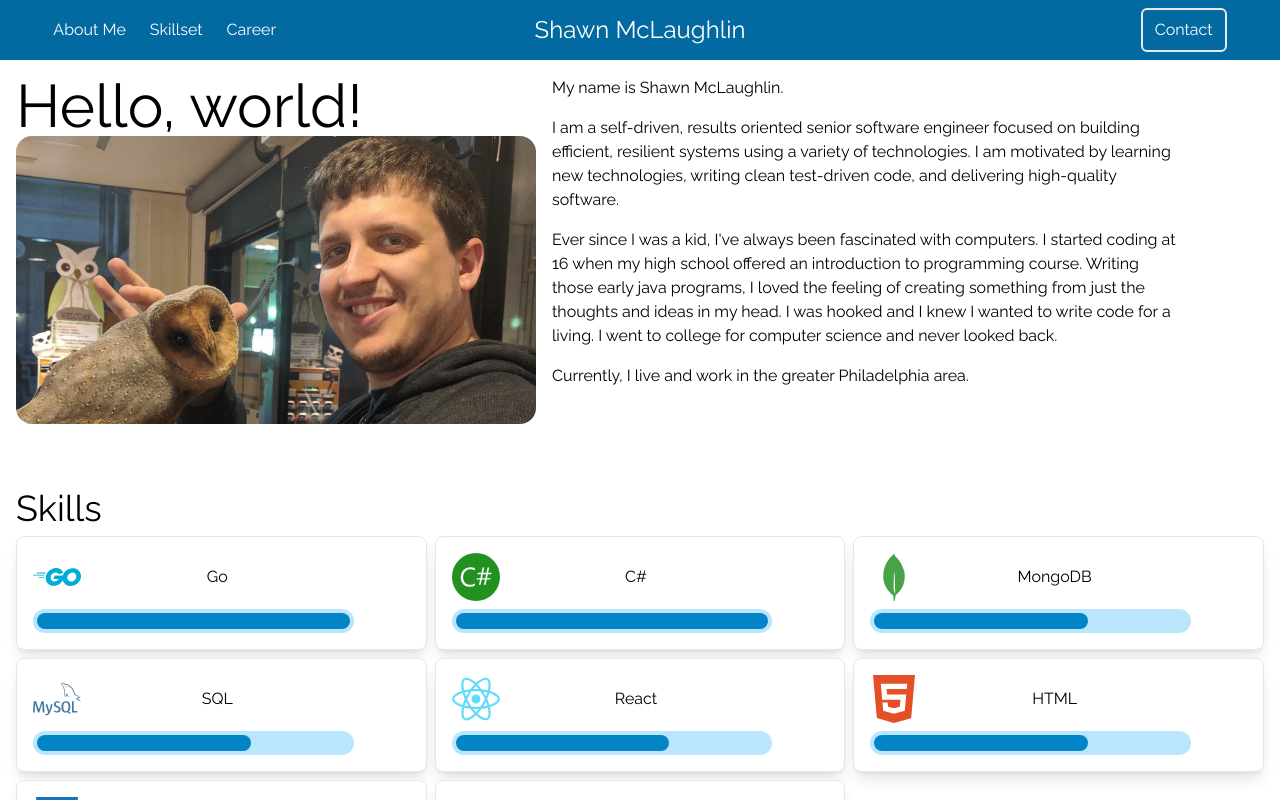
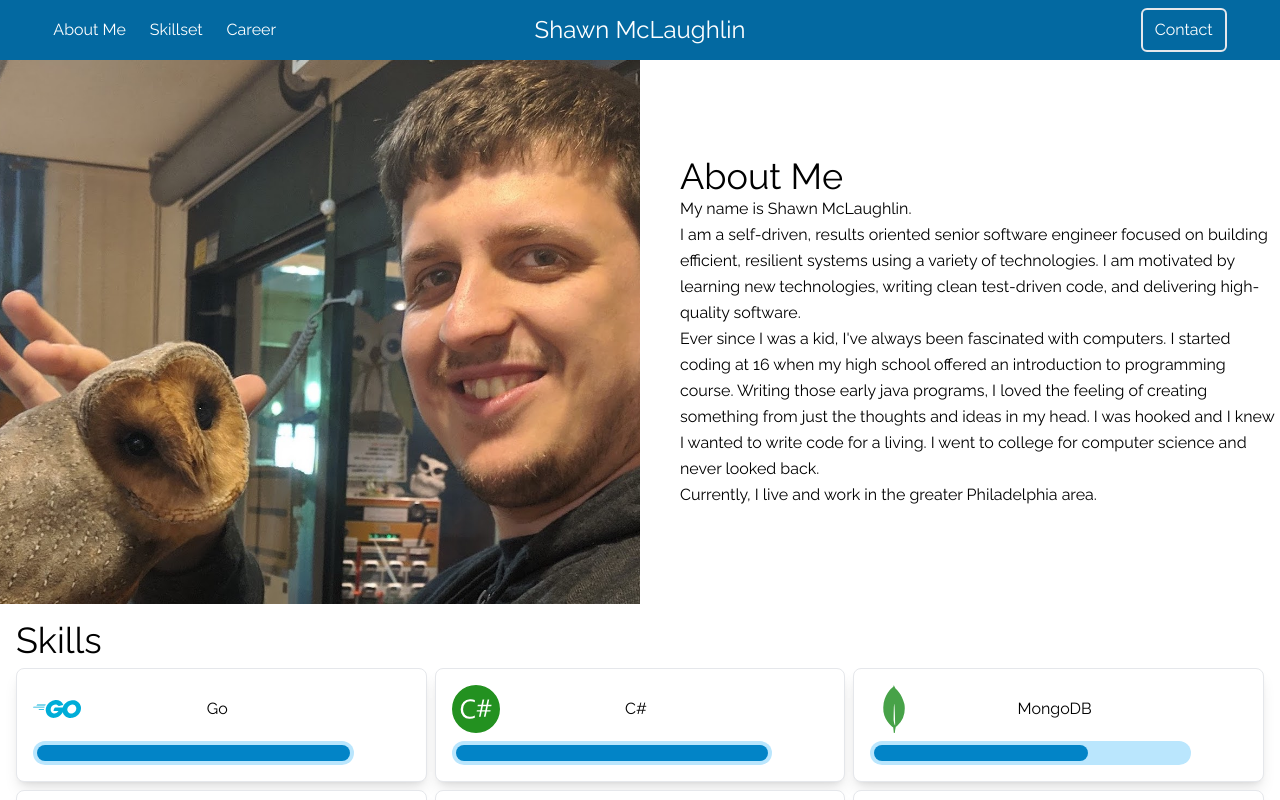
Before and after one commit to shawn-mclaughlin/portfolio-site, a React (Vite) app: page / in a window 1280 px wide. Shown: the top 800 px of the page. Built offline with nearby package versions, Linux system fonts and the light colour scheme; some icons are missing.

Commit message:
Experiment with about me layout

```diff
--- /dev/null
+++ b/src/about.tsx
@@ -0,0 +1,35 @@
+export default function AboutMe() {
+  return (
+    <section id="about" className="relative mx-auto scroll-mt-24 md:flex">
+      <img
+        src="src/introduction/me-and-owl.jpg"
+        alt="me with an owl in nara, japan"
+        className="w-full object-cover object-center md:absolute md:inset-0 md:h-full md:w-1/2"
+      />
+      <div className="m-auto w-full max-w-7xl">
+        <div className="w-full md:flex">
+          <div className="py-24 md:ml-auto md:basis-1/2 md:pl-10">
+            <h1 className="text-4xl">About Me</h1>
+            <p className="leading-relaxed">My name is Shawn McLaughlin.</p>
+            <p className="leading-relaxed">
+              I am a self-driven, results oriented senior software engineer focused on building
+              efficient, resilient systems using a variety of technologies. I am motivated by
+              learning new technologies, writing clean test-driven code, and delivering high-quality
+              software.
+            </p>
+            <p className="leading-relaxed">
+              Ever since I was a kid, I've always been fascinated with computers. I started coding
+              at 16 when my high school offered an introduction to programming course. Writing those
+              early java programs, I loved the feeling of creating something from just the thoughts
+              and ideas in my head. I was hooked and I knew I wanted to write code for a living. I
+              went to college for computer science and never looked back.
+            </p>
+            <p className="leading-relaxed">
+              Currently, I live and work in the greater Philadelphia area.
+            </p>
+          </div>
+        </div>
+      </div>
+    </section>
+  );
+}
--- a/src/app.tsx
+++ b/src/app.tsx
@@ -1,9 +1,9 @@
-import NavBar from "./layout/nav-bar.tsx";
+import NavBar from "./nav-bar.tsx";
 import Subsection from "./common/subsection.tsx";
-import Introduction from "./introduction/introduction.tsx";
 import SkillGrid from "./skills/skill-grid.tsx";
 import CareerTimeline from "./career/career-timeline.tsx";
 import Qualifications from "./qualifications/qualifications.tsx";
+import AboutMe from "./about.tsx";
 
 export default function App() {
   const sections = [
@@ -27,10 +27,8 @@ export default function App() {
   return (
     <div className="min-h-screen antialiased">
       <NavBar />
+      <AboutMe />
       <main className="m-auto max-w-7xl flex-grow">
-        <Subsection id={"home"}>
-          <Introduction />
-        </Subsection>
         {sections.map((section) => {
           return (
             <Subsection id={section.id} key={section.id} heading={section.title}>
```
Also changed, not shown: src/nav-bar.tsx (renamed from src/layout/nav-bar.tsx).
